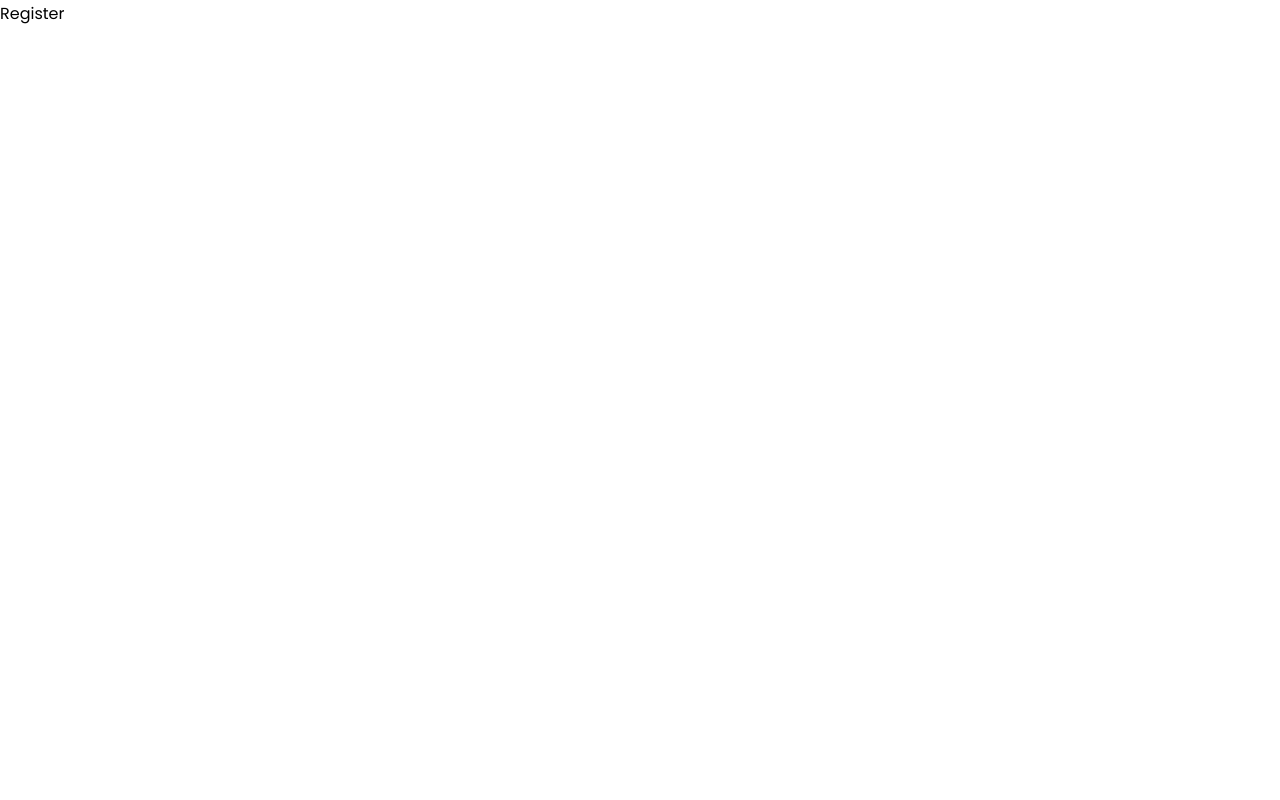
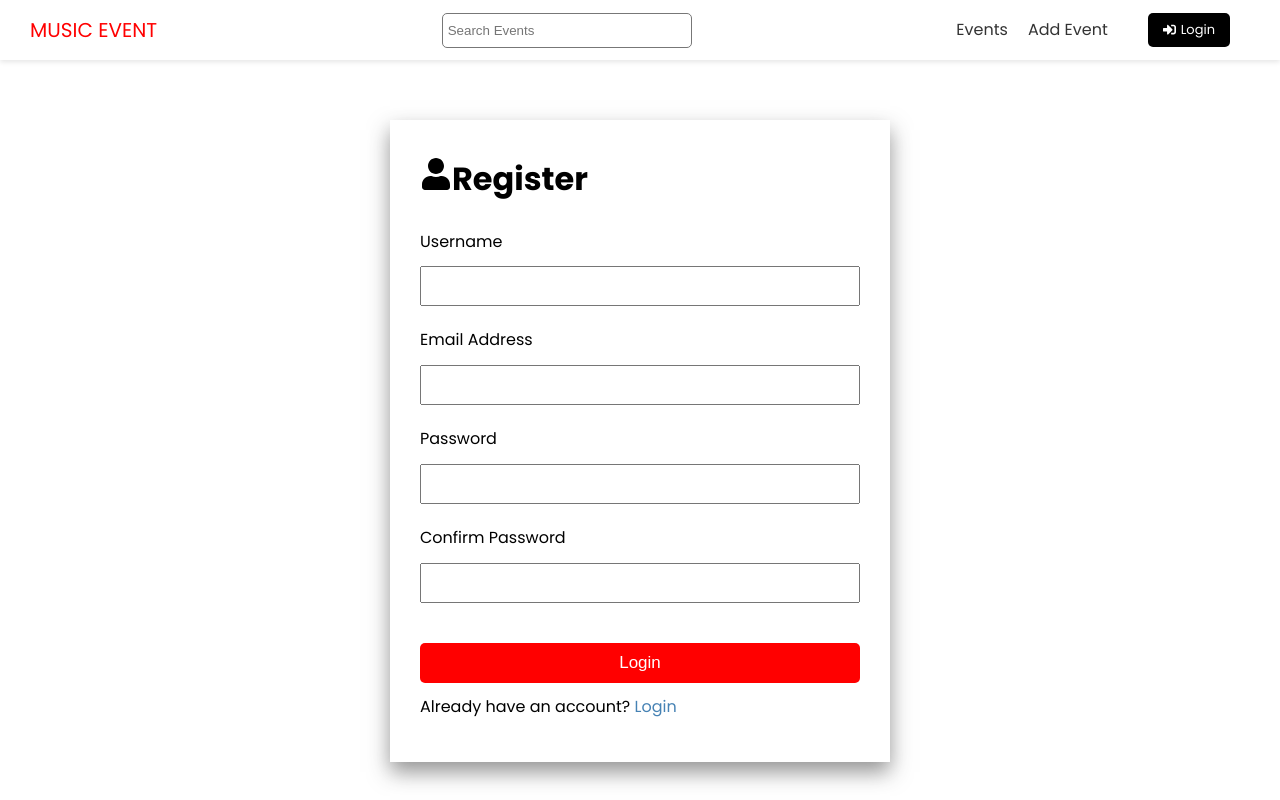
Before and after one commit to tontruongdao/nextjs-course-musicevent, a Next.js app: page /account/register in a window 1280 px wide. Shown: the top 800 px of the page. Built offline with nearby package versions, Linux system fonts and the light colour scheme.

Commit message:
Created Register page, added password validation

```diff
--- a/pages/account/login.js
+++ b/pages/account/login.js
@@ -7,7 +7,7 @@
 import Layout from '@/components//Layout'
 import styles from '@/styles/AuthForm.module.css'
 
-const loginPage = () => {
+const LoginPage = () => {
 
   // ##### React States
   const [ email, setEmail ] = useState('')
@@ -60,4 +60,4 @@
   )
 }
 
-export default loginPage
+export default LoginPage
--- a/pages/account/register.js
+++ b/pages/account/register.js
@@ -1,11 +1,86 @@
-import React from 'react'
+import React, { useState, useEffect } from 'react'
+import Link from 'next/link'
+import { FaExclamationCircle, FaUser } from 'react-icons/fa'
+import { ToastContainer, toast } from 'react-toastify';
+import 'react-toastify/dist/ReactToastify.css';
 
-const registerPage = () => {
+import Layout from '@/components//Layout'
+import styles from '@/styles/AuthForm.module.css'
+
+const RegisterPage = () => {
+  // ##### React States
+  const [ username, setUsername ] = useState('')
+  const [ email, setEmail ] = useState('')
+  const [ password, setPassword ] = useState('')
+  const [ passwordConfirm, setPasswordConfirm ] = useState('')
+
+
+  // ##### Helper Functions
+  const handleSubmit = (e) => {
+    e.preventDefault()
+
+    if(password !== passwordConfirm) {
+      toast.error('Password Do Not Match')
+      return
+    }
+
+    console.log({ username, email, password })
+  }
+
   return (
-    <div>
-      Register
-    </div>
+    <Layout title='User Registration'>
+      <div className={styles.auth}>
+        <h1>
+          <FaUser />
+          Register
+        </h1>
+        <ToastContainer />
+        <form onSubmit={handleSubmit}>
+          <div>
+            <label htmlFor="username">Username</label>
+            <input
+              type="text"
+              id='username'
+              value={username}
+              onChange={(e) => setUsername(e.target.value)}/>
+          </div>
+          <div>
+            <label htmlFor="email">Email Address</label>
+            <input
+              type="email"
+              id='email'
+              value={email}
+              onChange={(e) => setEmail(e.target.value)}/>
+          </div>
+          <div>
+            <label htmlFor="password">Password</label>
+              <input
+              type="password"
+              id='password'
+              value={password}
+              onChange={(e) => setPassword(e.target.value)}/>
+          </div>
+          <div>
+            <label htmlFor="passwordConfirm">Confirm Password</label>
+              <input
+              type="password"
+              id='passwordConfirm'
+              value={passwordConfirm}
+              onChange={(e) => setPasswordConfirm(e.target.value)}/>
+          </div>
+          <input
+            className='btn'
+            type="submit"
+            value="Login"/>
+        </form>
+
+        <p>
+          Already have an account?
+          <Link href='/account/login'> Login</Link>
+        </p>
+      </div>
+    </Layout>
   )
 }
 
-export default registerPage
+export default RegisterPage
```
